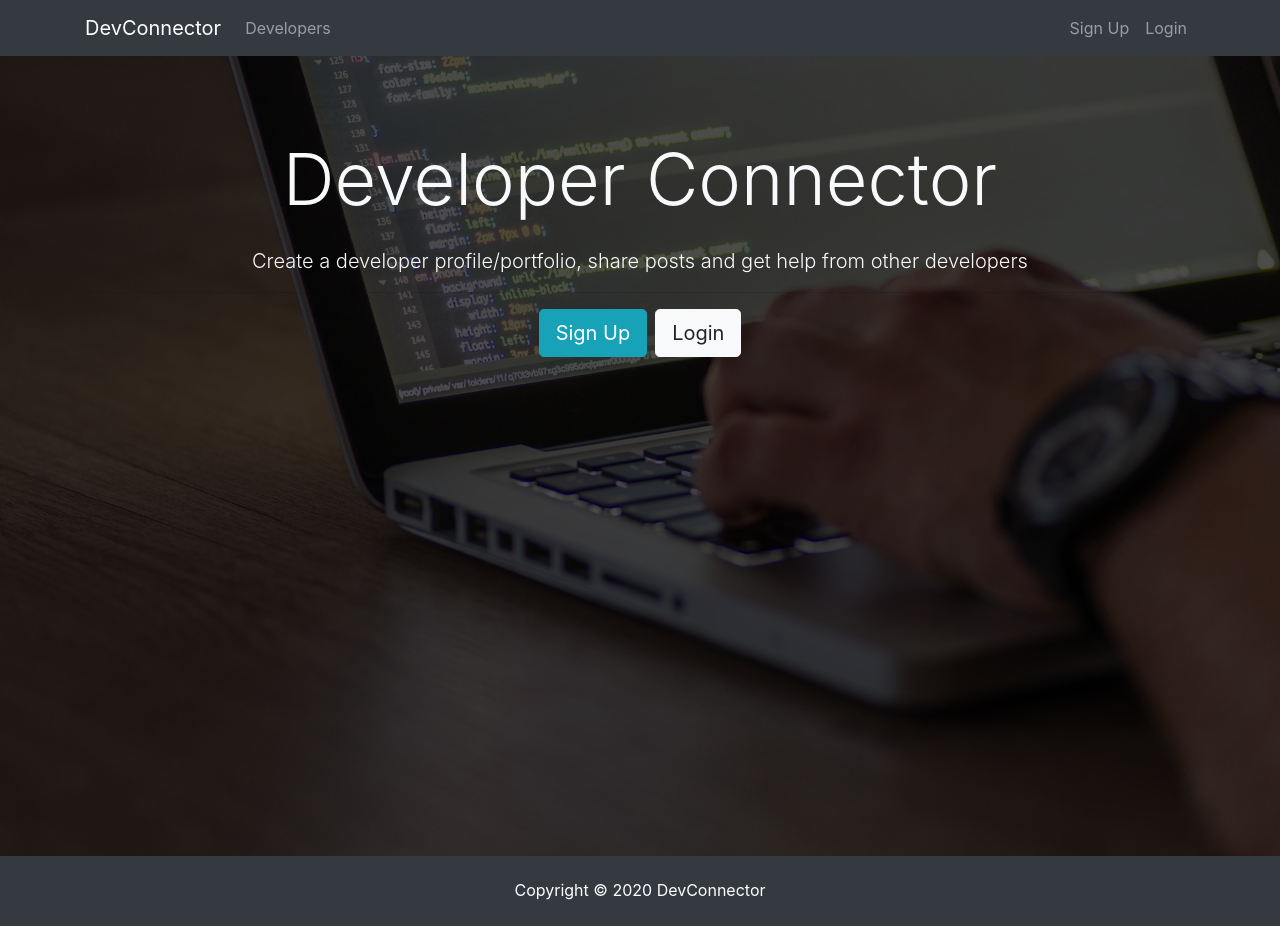
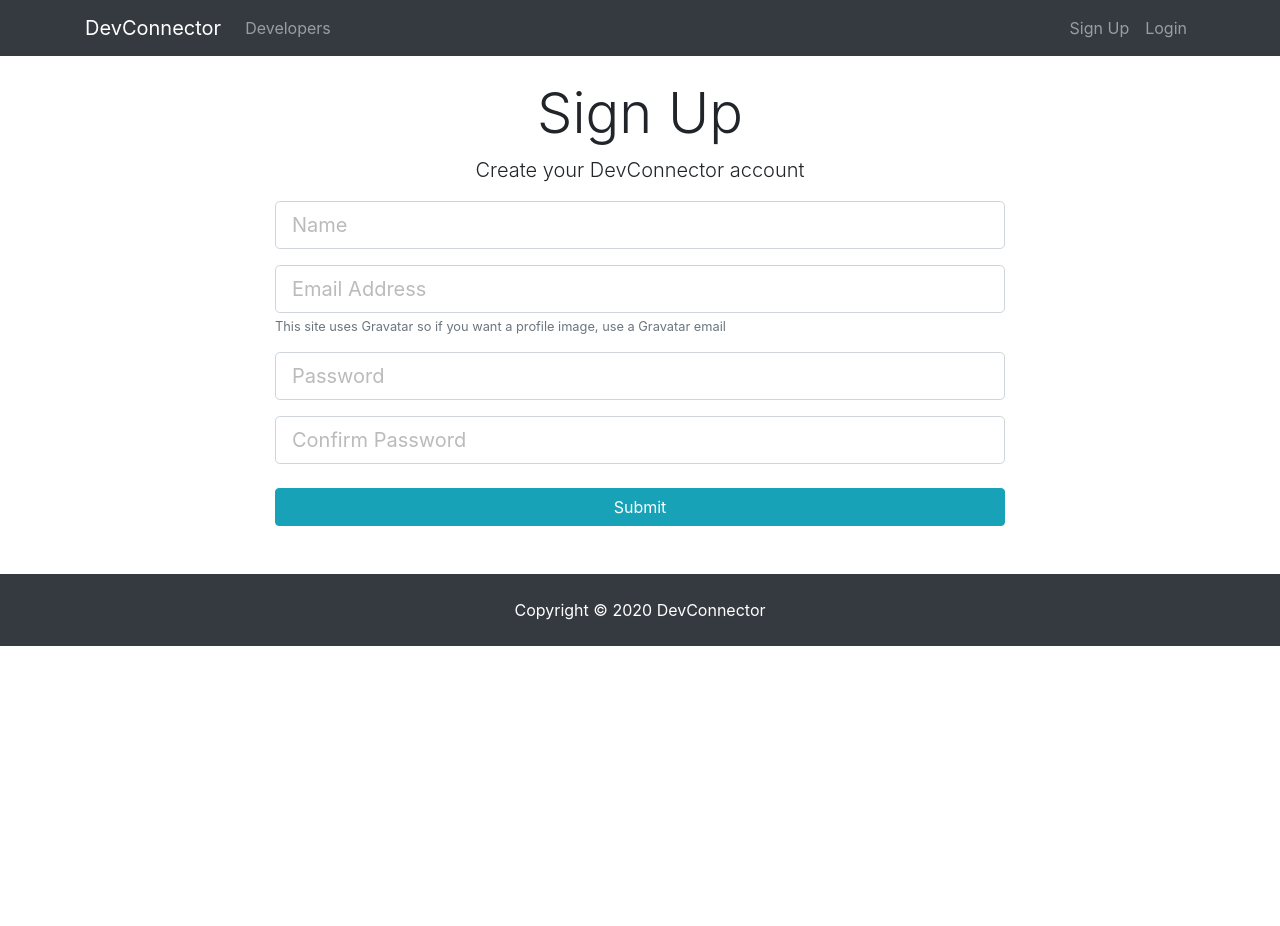
Before and after one commit to shubh-am-malviya/DevComm, a React (Create React App) app in the folder client/: page /register in a window 1280 px wide. After the commit the page ends 800 px from the top, so only its background shows below. Built offline with nearby package versions, Linux system fonts and the light colour scheme.

Commit message:
Complete Register with Redux

```diff
--- a/client/src/App.js
+++ b/client/src/App.js
@@ -1,17 +1,32 @@
 import React from 'react';
-import './App.css';
+import { BrowserRouter as Router, Route } from 'react-router-dom';
+import { Provider } from 'react-redux';
+
+import store from './store';
 
 import Navbar from './components/layout/Navbar';
 import Footer from './components/layout/Footer';
 import Landing from './components/layout/Landing';
+import Login from './components/auth/Login';
+import Register from './components/auth/Register';
+
+import './App.css';
 
 function App() {
 	return (
-		<div className="App">
-			<Navbar />
-			<Landing />
-			<Footer />
-		</div>
+		<Provider store={store}>
+			<Router>
+				<div className="App">
+					<Navbar />
+					<Route exact path="/" component={Landing} />
+					<div className="countainer">
+						<Route exact path="/register" component={Register} />
+						<Route exact path="/login" component={Login} />
+					</div>
+					<Footer />
+				</div>
+			</Router>
+		</Provider>
 	);
 }
 
--- /dev/null
+++ b/client/src/actions/authActions.js
@@ -0,0 +1,15 @@
+import { GET_ERRORS } from './types';
+import axios from 'axios';
+
+//Register User
+export const registerUser = (userData, history) => (dispatch) => {
+	axios
+		.post('/api/users/register', userData)
+		.then((res) => history.push('/login'))
+		.catch((err) =>
+			dispatch({
+				type: GET_ERRORS,
+				payload: err.response.data,
+			})
+		);
+};
--- /dev/null
+++ b/client/src/actions/types.js
@@ -0,0 +1 @@
+export const GET_ERRORS = 'GET_ERRORS';
--- /dev/null
+++ b/client/src/components/auth/Login.js
@@ -0,0 +1,70 @@
+import React, { Component } from 'react';
+
+class Login extends Component {
+	constructor() {
+		super();
+		this.state = {
+			email: '',
+			password: '',
+			errors: {}
+		};
+
+		this.onChange = this.onChange.bind(this);
+		this.onSubmit = this.onSubmit.bind(this);
+	}
+
+	onChange(event) {
+		this.setState({ [event.target.name]: event.target.value });
+	}
+
+	onSubmit(event) {
+		event.preventDefault();
+
+		const user = {
+			email: this.state.email,
+			password: this.state.password
+		};
+
+		console.log(user);
+	}
+
+	render() {
+		return (
+			<div className="login">
+				<div className="container">
+					<div className="row">
+						<div className="col-md-8 m-auto">
+							<h1 className="display-4 text-center">Log In</h1>
+							<p className="lead text-center">Sign in to your DevConnector account</p>
+							<form onSubmit={this.onSubmit}>
+								<div className="form-group">
+									<input
+										type="email"
+										className="form-control form-control-lg"
+										placeholder="Email Address"
+										name="email"
+										onChange={this.onChange}
+										value={this.state.email}
+									/>
+								</div>
+								<div className="form-group">
+									<input
+										type="password"
+										className="form-control form-control-lg"
+										placeholder="Password"
+										name="password"
+										onChange={this.onChange}
+										value={this.state.password}
+									/>
+								</div>
+								<input type="submit" className="btn btn-info btn-block mt-4" />
+							</form>
+						</div>
+					</div>
+				</div>
+			</div>
+		);
+	}
+}
+
+export default Login;
--- /dev/null
+++ b/client/src/components/auth/Register.js
@@ -0,0 +1,134 @@
+import React, { Component } from 'react';
+import PropTypes from 'prop-types';
+import { withRouter } from 'react-router-dom';
+import classnames from 'classnames';
+import { connect } from 'react-redux';
+
+import { registerUser } from '../../actions/authActions';
+
+class Register extends Component {
+	constructor() {
+		super();
+		this.state = {
+			name: '',
+			email: '',
+			password: '',
+			password2: '',
+			errors: {},
+		};
+
+		this.onChange = this.onChange.bind(this);
+		this.onSubmit = this.onSubmit.bind(this);
+	}
+
+	componentWillReceiveProps(nextProps) {
+		if (nextProps.errors) {
+			this.setState({ errors: nextProps.errors });
+		}
+	}
+
+	onChange(event) {
+		this.setState({ [event.target.name]: event.target.value });
+	}
+
+	onSubmit(event) {
+		event.preventDefault();
+
+		const newUser = {
+			name: this.state.name,
+			email: this.state.email,
+			password: this.state.password,
+			password2: this.state.password2,
+		};
+
+		this.props.registerUser(newUser, this.props.history);
+	}
+
+	render() {
+		const { errors } = this.state;
+
+		return (
+			<div className="register">
+				<div className="container">
+					<div className="row">
+						<div className="col-md-8 m-auto">
+							<h1 className="display-4 text-center">Sign Up</h1>
+							<p className="lead text-center">Create your DevConnector account</p>
+							<form onSubmit={this.onSubmit}>
+								<div className="form-group">
+									<input
+										type="text"
+										className={classnames('form-control form-control-lg', {
+											'is-invalid': errors.name,
+										})}
+										placeholder="Name"
+										name="name"
+										value={this.state.name}
+										onChange={this.onChange}
+									/>
+									{errors.name && <div className="invalid-feedback">{errors.name}</div>}
+								</div>
+								<div className="form-group">
+									<input
+										type="email"
+										className={classnames('form-control form-control-lg', {
+											'is-invalid': errors.email,
+										})}
+										placeholder="Email Address"
+										name="email"
+										value={this.state.email}
+										onChange={this.onChange}
+									/>
+									{errors.email && <div className="invalid-feedback">{errors.email}</div>}
+									<small className="form-text text-muted">
+										This site uses Gravatar so if you want a profile image, use a Gravatar email
+									</small>
+								</div>
+								<div className="form-group">
+									<input
+										type="password"
+										className={classnames('form-control form-control-lg', {
+											'is-invalid': errors.password,
+										})}
+										placeholder="Password"
+										name="password"
+										value={this.state.password}
+										onChange={this.onChange}
+									/>
+									{errors.password && <div className="invalid-feedback">{errors.password2}</div>}
+								</div>
+								<div className="form-group">
+									<input
+										type="password"
+										className={classnames('form-control form-control-lg', {
+											'is-invalid': errors.password2,
+										})}
+										placeholder="Confirm Password"
+										name="password2"
+										value={this.state.password2}
+										onChange={this.onChange}
+									/>
+									{errors.password2 && <div className="invalid-feedback">{errors.password2}</div>}
+								</div>
+								<input type="submit" className="btn btn-info btn-block mt-4" />
+							</form>
+						</div>
+					</div>
+				</div>
+			</div>
+		);
+	}
+}
+
+Register.propTypes = {
+	registerUser: PropTypes.func.isRequired,
+	auth: PropTypes.object.isRequired,
+	errors: PropTypes.object.isRequired,
+};
+
+const mapStateToProps = (state) => ({
+	auth: state.auth,
+	errors: state.errors,
+});
+
+export default connect(mapStateToProps, { registerUser })(withRouter(Register));
--- a/client/src/components/layout/Landing.js
+++ b/client/src/components/layout/Landing.js
@@ -1,4 +1,5 @@
 import React, { Component } from 'react';
+import { Link } from 'react-router-dom';
 
 class Landing extends Component {
 	render() {
@@ -15,12 +16,12 @@ class Landing extends Component {
 									from other developers
 								</p>
 								<hr />
-								<a href="register.html" className="btn btn-lg btn-info mr-2">
+								<Link to="/register" className="btn btn-lg btn-info mr-2">
 									Sign Up
-								</a>
-								<a href="login.html" className="btn btn-lg btn-light">
+								</Link>
+								<Link to="/login" className="btn btn-lg btn-light">
 									Login
-								</a>
+								</Link>
 							</div>
 						</div>
 					</div>
--- a/client/src/components/layout/Navbar.js
+++ b/client/src/components/layout/Navbar.js
@@ -1,13 +1,14 @@
 import React, { Component } from 'react';
+import { Link } from 'react-router-dom';
 
 class Navbar extends Component {
 	render() {
 		return (
 			<nav className="navbar navbar-expand-sm navbar-dark bg-dark mb-4">
 				<div className="container">
-					<a className="navbar-brand" href="landing.html">
+					<Link className="navbar-brand" to="/">
 						DevConnector
-					</a>
+					</Link>
 					<button
 						className="navbar-toggler"
 						type="button"
@@ -20,23 +21,23 @@ class Navbar extends Component {
 					<div className="collapse navbar-collapse" id="mobile-nav">
 						<ul className="navbar-nav mr-auto">
 							<li className="nav-item">
-								<a className="nav-link" href="profiles.html">
+								<Link className="nav-link" to="/profiles">
 									{' '}
 									Developers
-								</a>
+								</Link>
 							</li>
 						</ul>
 
 						<ul className="navbar-nav ml-auto">
 							<li className="nav-item">
-								<a className="nav-link" href="register.html">
+								<Link className="nav-link" to="/register">
 									Sign Up
-								</a>
+								</Link>
 							</li>
 							<li className="nav-item">
-								<a className="nav-link" href="login.html">
+								<Link className="nav-link" to="/login">
 									Login
-								</a>
+								</Link>
 							</li>
 						</ul>
 					</div>
--- /dev/null
+++ b/client/src/reducers/authReducer.js
@@ -0,0 +1,11 @@
+const initialState = {
+	isAuthenticated: false,
+	user: {},
+};
+
+export default function (state = initialState, action) {
+	switch (action.type) {
+		default:
+			return state;
+	}
+}
--- /dev/null
+++ b/client/src/reducers/errorReducer.js
@@ -0,0 +1,12 @@
+import { GET_ERRORS } from '../actions/types';
+
+const initialState = {};
+
+export default function (state = initialState, action) {
+	switch (action.type) {
+		case GET_ERRORS:
+			return action.payload;
+		default:
+			return state;
+	}
+}
--- /dev/null
+++ b/client/src/reducers/index.js
@@ -0,0 +1,8 @@
+import { combineReducers } from 'redux';
+import authReducer from './authReducer';
+import errorReducer from './errorReducer';
+
+export default combineReducers({
+	auth: authReducer,
+	errors: errorReducer,
+});
--- /dev/null
+++ b/client/src/store.js
@@ -0,0 +1,18 @@
+import { createStore, applyMiddleware, compose } from 'redux';
+import thunk from 'redux-thunk';
+import rootReducer from './reducers';
+
+const intialState = {};
+
+const middleware = [thunk];
+
+const store = createStore(
+	rootReducer,
+	intialState,
+	compose(
+		applyMiddleware(...middleware),
+		window.__REDUX_DEVTOOLS_EXTENSION__ && window.__REDUX_DEVTOOLS_EXTENSION__()
+	)
+);
+
+export default store;
```
Also changed, not shown: client/package.json (+6 -2 lines), 1 other file (tests, documents, lock files or other folders).
